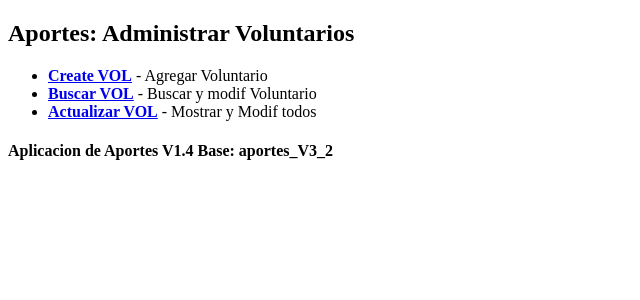
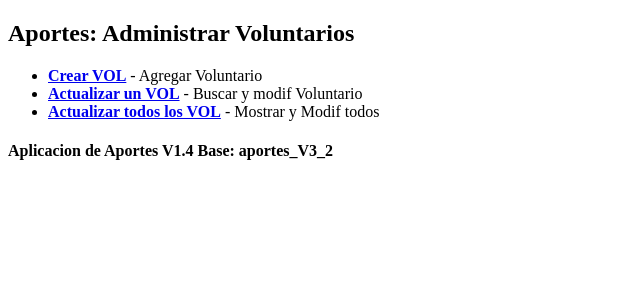
Before and after one commit to badubko/Aportes-Web_SQL, a PHP site: page /index_ap_V1.4.php in a window 1280 px wide. Shown: the top 300 px of the page, without its empty margins (0-640 px from the left). Run offline with PHP 8.4, Linux system fonts and the light colour scheme.

Commit message:
Modificados titulos en el index

```diff
--- a/index_ap_V1.4.php
+++ b/index_ap_V1.4.php
@@ -3,9 +3,9 @@
 <?php include "templates/header.php"; ?>
 
 	<ul>
-		<li><a href="create_ap_V1.4.php"><strong>Create VOL</strong></a> - Agregar Voluntario</li>
-		<li><a href="read_ap_V1.4.php"><strong>Buscar VOL</strong></a> - Buscar y modif Voluntario</li>
-		<li><a href="update_ap_V1.4.php"><strong>Actualizar VOL</strong></a> - Mostrar y Modif todos</li>
+		<li><a href="create_ap_V1.4.php"><strong>Crear VOL</strong></a> - Agregar Voluntario</li>
+		<li><a href="read_ap_V1.4.php"><strong>Actualizar un VOL</strong></a> - Buscar y modif Voluntario</li>
+		<li><a href="update_ap_V1.4.php"><strong>Actualizar todos los VOL</strong></a> - Mostrar y Modif todos</li>
 	</ul>
 
 <?php include "templates/footer.php"; ?>
```
